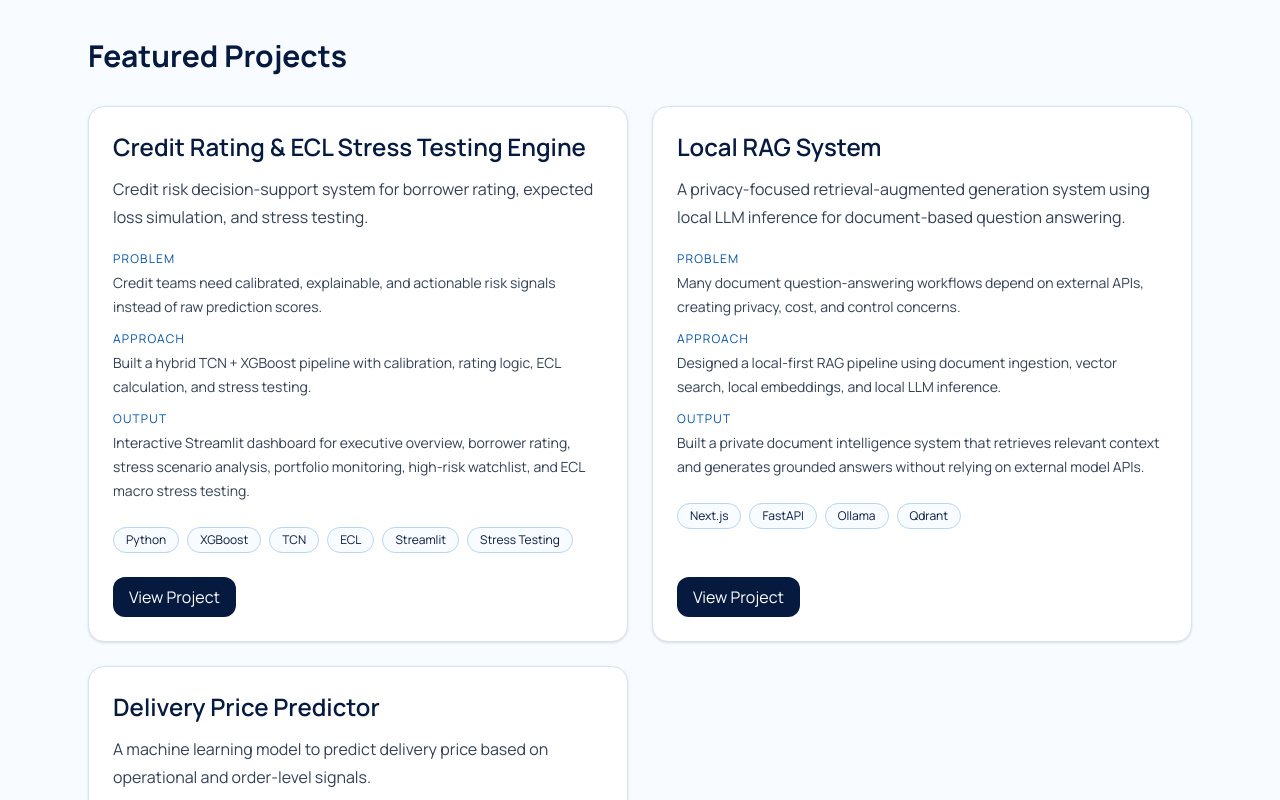
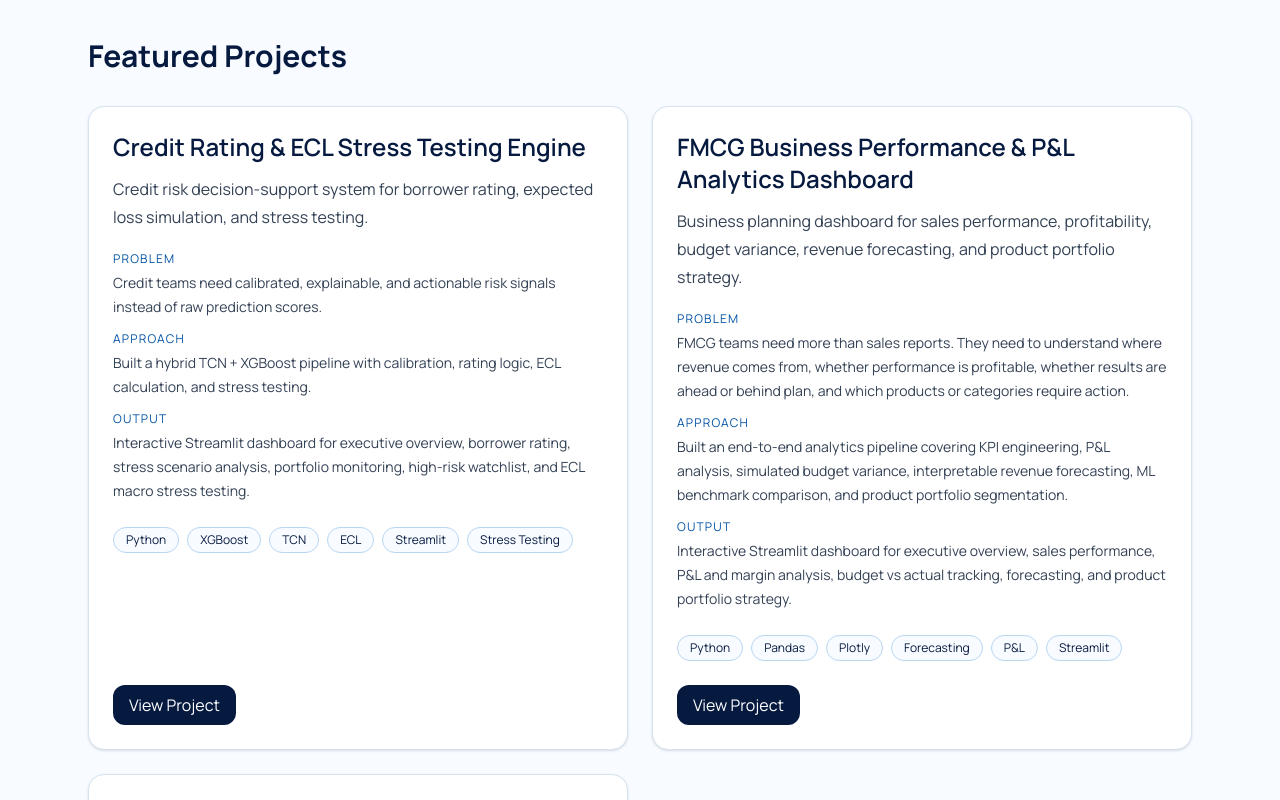
Before and after one commit to heyitzrizki/rizki-portfolio, a Next.js app: page / in a window 1280 px wide. Shown: the part 1060-1860 px from the top of the page. Built offline with nearby package versions, Linux system fonts and the light colour scheme.

Commit message:
update web

```diff
--- a/data/projects.js
+++ b/data/projects.js
@@ -27,6 +27,37 @@ const projects = [
   images: {
     architecture: "/projects/credit-rating/architecture.png",
     dashboard: "/projects/credit-rating/dashboard-overview.png",
+  },
+},
+
+{
+  slug: "fmcg-business-performance",
+  title: "FMCG Business Performance & P&L Analytics Dashboard",
+  category: "Business Analytics • FMCG",
+  description:
+    "Business planning dashboard for sales performance, profitability, budget variance, revenue forecasting, and product portfolio strategy.",
+  overview:
+    "This project simulates how an FMCG business planning analyst can connect sales, cost, marketing, budget, forecast, and product portfolio data into one decision-support dashboard.",
+  problem:
+    "FMCG teams need more than sales reports. They need to understand where revenue comes from, whether performance is profitable, whether results are ahead or behind plan, and which products or categories require action.",
+  approach:
+    "Built an end-to-end analytics pipeline covering KPI engineering, P&L analysis, simulated budget variance, interpretable revenue forecasting, ML benchmark comparison, and product portfolio segmentation.",
+  systemDesign:
+    "The system separates raw sales data processing, business KPI engineering, P&L and budget analysis, forecasting, portfolio segmentation, and dashboard presentation into a layered business analytics workflow.",
+  dataMethod:
+    "The workflow uses FMCG-style transaction data with product, channel, region, promotion, sales, marketing spend, COGS, logistics cost, net revenue, and profit fields. The data is transformed into dashboard-ready artifacts for executive reporting, planning, and portfolio analysis.",
+  modelPipeline:
+    "The forecasting layer compares Seasonal Naive, Moving Average, Holt-Winters, SARIMA, and leakage-safe ML benchmark models. The final forecast prioritizes out-of-sample performance and business interpretability rather than model complexity.",
+  output:
+    "Interactive Streamlit dashboard for executive overview, sales performance, P&L and margin analysis, budget vs actual tracking, forecasting, and product portfolio strategy.",
+  limitations:
+    "This is a portfolio prototype using public FMCG-style data. Budget values are simulated using prior-year same-month performance and target growth assumptions. Forecast planning bands are based on test error and should not be interpreted as formal financial guidance.",
+  stack: ["Python", "Pandas", "Plotly", "Forecasting", "P&L", "Streamlit"],
+  github: "https://github.com/heyitzrizki/fmcg-business-performance-analytics_new",
+  demo: "https://fmcg-business-performance-analyticsnew.streamlit.app/",
+  images: {
+    architecture: "",
+    dashboard: "",
   },
 },
 
```
Also changed, not shown: public/projects/fmcg-business-performance/architecture.png (added), public/projects/fmcg-business-performance/dashboard-overview.png (added).
